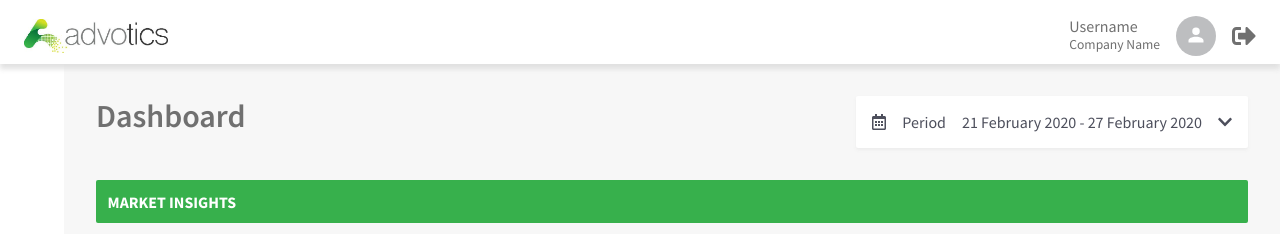
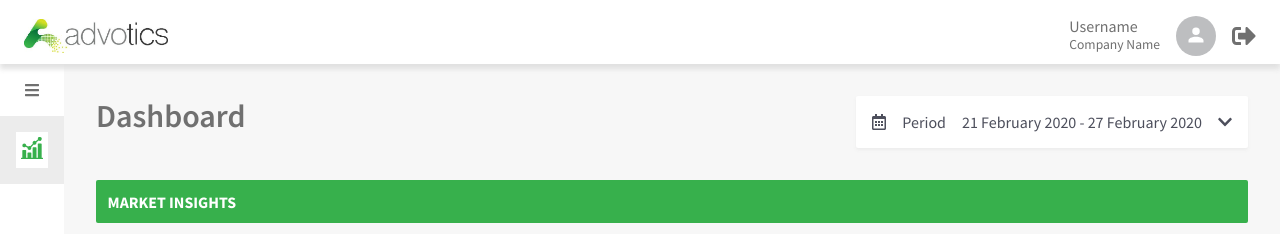
Before and after one commit to dytra/advotics-insights, a React (Create React App) app: page / in a window 1280 px wide. Shown: the top 234 px of the page. Built offline with nearby package versions, Linux system fonts and the light colour scheme.

Commit message:
fill side nav

```diff
--- a/src/App.js
+++ b/src/App.js
@@ -10,7 +10,7 @@ export default function App() {
     setExpanded(!expanded)
   };
   return (
-    <div className="App" onClick={toggleExpand}>
+    <div className="App" onClick={() => setExpanded(false)}>
       <TopNav />
       <Main>
         <SideNav />
--- a/src/components/FilterPeriod.js
+++ b/src/components/FilterPeriod.js
@@ -190,7 +190,7 @@ const FilterPeriod = ({ expanded, setExpanded, toggleExpand, filterPurchaseData
   }
   return (
     <div className="filter-period" onClick={e => e.stopPropagation()} style={{maxHeight: expanded ? '1.25em' : 'none'}}>
-      {!expanded && <div className="filter-period-unexpanded">
+      {!expanded && <div className="filter-period-unexpanded" onClick={toggleExpand}>
         <i className="far fa-calendar-alt"></i>
         <span>Period</span>
         <span className="date-range" style={dateRangeStyle}>{strSelectedDateRange}</span>
--- a/src/components/SideNav.js
+++ b/src/components/SideNav.js
@@ -1,7 +1,12 @@
 import React from "react";
-
+import charticon from "../assets/chart.svg";
 const SideNav = () => {
-  return <nav id="side-nav">&nbsp;</nav>;
+  return <nav id="side-nav">
+    <ul>
+      <li className="burger"><i class="fas fa-bars"></i></li>
+      <li className="chartmenu"><span><img src={charticon} /></span></li>
+    </ul>
+  </nav>;
 };
 
 export default SideNav;
--- a/src/styles.scss
+++ b/src/styles.scss
@@ -9,10 +9,10 @@ html,
 body {
   height: 100%;
   background: #f7f7f7;
-    height: 100%;
+  height: 100%;
 }
 body {
-  height:100vh;
+  height: 100vh;
 }
 
 #root {
@@ -26,50 +26,49 @@ body {
 #top-nav {
   height: 4em;
   // border-bottom:1px solid $shadow-color;
-  position:relative;
-  box-shadow: 0px 5px 5px darken($shadow-color,5%);
+  position: relative;
+  box-shadow: 0px 5px 5px darken($shadow-color, 5%);
   box-sizing: border-box;
   padding-top: 0.5em;
   padding-left: 1.5em;
-  padding-bottom:0;
+  padding-bottom: 0;
   // padding-bottom: .5em;
-  display:flex;
+  display: flex;
   z-index: 5;
   background: white;
   .left {
-    height:100%;
-    display:flex;
+    height: 100%;
+    display: flex;
     align-items: center;
     .logo {
       // display:none;
-      width:9em;
-      display:flex;
+      width: 9em;
+      display: flex;
       align-items: center;
       img {
         max-width: 100%;
         height: auto;
-
       }
     }
   }
   .right {
-    display:flex;
-    margin-left:auto;
-    padding:.5em 0;
+    display: flex;
+    margin-left: auto;
+    padding: 0.5em 0;
     padding-right: 1.5em;
     #btn-logout {
-      background:none;
-      border:none;
+      background: none;
+      border: none;
       font-size: 1.5rem;
-      color:$third-text-color;
+      color: $third-text-color;
       cursor: pointer;
     }
     #user-info {
-      display:flex;
+      display: flex;
       // flex-direction: column;
       margin-right: 1em;
       .profile-info {
-        display:flex;
+        display: flex;
         flex-direction: column;
         margin-right: 1em;
         .username {
@@ -77,14 +76,16 @@ body {
           color: $third-text-color;
         }
         .company-name {
-          font-size:.85rem;
-          color:$third-text-color;
+          font-size: 0.85rem;
+          color: $third-text-color;
         }
       }
       .profile-picture {
-        display:flex;
+        display: flex;
         align-items: center;
-        img {width:2.5em;}
+        img {
+          width: 2.5em;
+        }
       }
     }
   }
@@ -93,8 +94,8 @@ body {
 main {
   display: flex;
   height: 100%;
-  z-index:4;
-  position:relative;
+  z-index: 4;
+  position: relative;
   #side-nav {
     box-shadow: 0px 4px 5px $shadow-color;
     // border-right:1px solid $shadow-color;
@@ -104,6 +105,28 @@ main {
     height: 100%;
     // z-index: 10;
     background: white;
+    ul {
+      li {
+        display: block;
+        padding: 1em;
+        text-align: center;
+        &.burger {
+          color: $third-text-color;
+        }
+        &.chartmenu {
+          background: $shadow-color;
+          span {
+            display:block;
+            padding:.3em;
+            background: white;
+            img {
+              max-width: 100%;
+              height: auto;
+            }
+          }
+        }
+      }
+    }
   }
 
   .page {
@@ -230,7 +253,6 @@ main {
   // align-items: center;
   width: auto;
 
-
   i,
   span,
   svg {
@@ -242,17 +264,18 @@ main {
 
   .filter-period-unexpanded {
     padding: 1em;
-    height:100%;
+    height: 100%;
+    cursor:pointer;
     // padding:5em;
     // display:none;
   }
   .filter-period-expanded {
-    padding:1em;
+    padding: 1em;
     overflow: visible;
     position: relative;
     background: white;
     padding-left: 2em;
-    height:100%;
+    height: 100%;
     padding-bottom: 2em;
     padding-right: 2em;
     box-shadow: 0px 2px 3px $shadow-color;
@@ -263,14 +286,14 @@ main {
     }
     .picker-container {
       display: flex;
-      background:white;
+      background: white;
       .range-date-option {
         display: flex;
         flex-direction: column;
         border-right: 1px solid $shadow-color;
         padding-right: 1em;
         button {
-          cursor:pointer;
+          cursor: pointer;
           background: white;
           border: none;
           border-bottom: 1px solid $third-text-color;
```
Also changed, not shown: src/assets/chart.svg (added).
